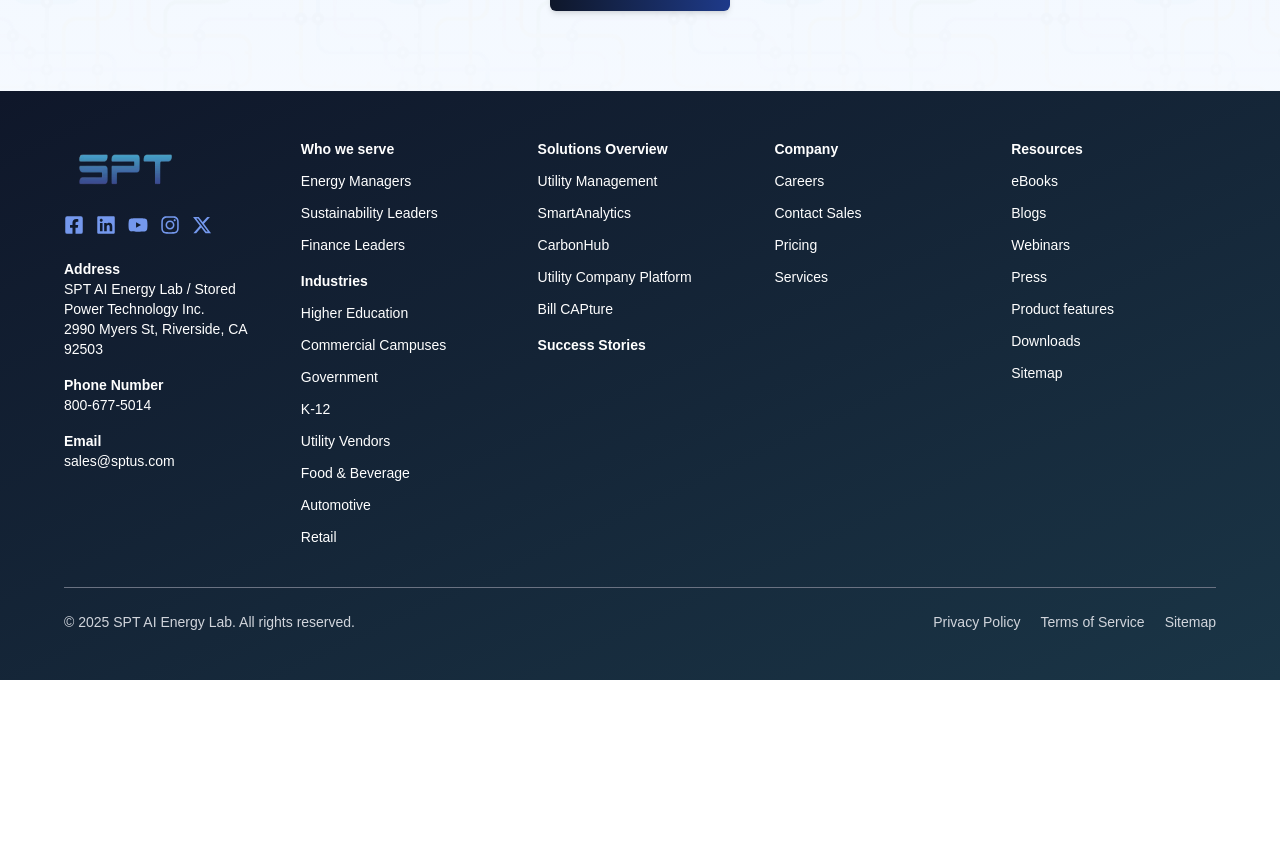
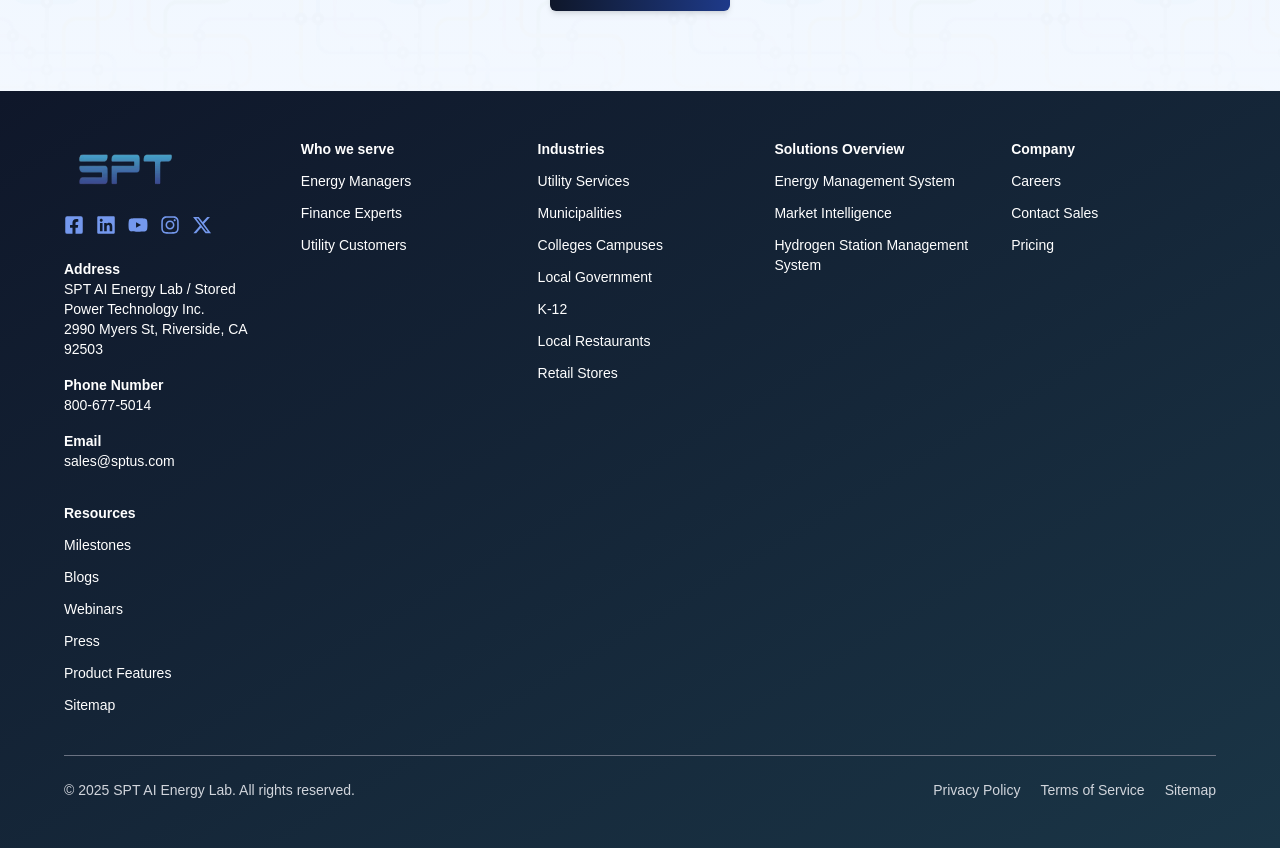
Before and after one commit to michaelcollins4848/Dev-SPT-ai-ENERGY, a React (Vite) app: page / in a window 1280 px wide. Shown: the part 3480-4328 px from the top of the page. Before the commit the page ends 4160 px from the top, so only its background shows below. Built offline with nearby package versions, Linux system fonts and the light colour scheme.

Commit message:
Updated footer

```diff
--- a/src/components/Layout/index.jsx
+++ b/src/components/Layout/index.jsx
@@ -89,28 +89,26 @@
                     <div className="text-sm space-y-3">
                         <h4 className="font-semibold">Who we serve</h4>
                         <p className=" cursor-pointer hover:underline">Energy Managers</p>
-                        <p className=" cursor-pointer hover:underline">Sustainability Leaders</p>
-                        <p className=" cursor-pointer hover:underline">Finance Leaders</p>
-                        <h4 className="mt-4 font-semibold">Industries</h4>
-                        <p className=" cursor-pointer hover:underline">Higher Education</p>
-                        <p className=" cursor-pointer hover:underline">Commercial Campuses</p>
-                        <p className=" cursor-pointer hover:underline">Government</p>
+                        <p className=" cursor-pointer hover:underline">Finance Experts</p>
+                        <p className=" cursor-pointer hover:underline">Utility Customers</p>
+                    </div>
+                    <div className="text-sm space-y-3">
+                        <h4 className="font-semibold">Industries</h4>
+                        <p className=" cursor-pointer hover:underline">Utility Services</p>
+                        <p className=" cursor-pointer hover:underline">Municipalities</p>
+                        <p className=" cursor-pointer hover:underline">Colleges Campuses</p>
+                        <p className=" cursor-pointer hover:underline">Local Government</p>
                         <p className=" cursor-pointer hover:underline">K-12</p>
-                        <p className=" cursor-pointer hover:underline">Utility Vendors</p>
-                        <p className=" cursor-pointer hover:underline">Food & Beverage</p>
-                        <p className=" cursor-pointer hover:underline">Automotive</p>
-                        <p className=" cursor-pointer hover:underline">Retail</p>
+                        <p className=" cursor-pointer hover:underline">Local Restaurants</p>
+                        <p className=" cursor-pointer hover:underline">Retail Stores</p>
                     </div>
 
                     {/* Solutions */}
                     <div className="text-sm space-y-3">
                         <h4 className="font-semibold">Solutions Overview</h4>
-                        <p className=" cursor-pointer hover:underline">Utility Management</p>
-                        <p className=" cursor-pointer hover:underline">SmartAnalytics</p>
-                        <p className=" cursor-pointer hover:underline">CarbonHub</p>
-                        <p className=" cursor-pointer hover:underline">Utility Company Platform</p>
-                        <p className=" cursor-pointer hover:underline">Bill CAPture</p>
-                        <h4 className="mt-4 font-semibold">Success Stories</h4>
+                        <p className=" cursor-pointer hover:underline">Energy Management System</p>
+                        <p className=" cursor-pointer hover:underline">Market Intelligence</p>
+                        <p className=" cursor-pointer hover:underline">Hydrogen Station Management System</p>
                     </div>
 
                     {/* Company */}
@@ -119,18 +117,16 @@
                         <p className=" cursor-pointer hover:underline">Careers</p>
                         <p className=" cursor-pointer hover:underline">Contact Sales</p>
                         <p className=" cursor-pointer hover:underline">Pricing</p>
-                        <p className=" cursor-pointer hover:underline">Services</p>
                     </div>
 
                     {/* Resources */}
                     <div className="text-sm space-y-3">
                         <h4 className="font-semibold">Resources</h4>
-                        <p className=" cursor-pointer hover:underline">eBooks</p>
+                        <p className=" cursor-pointer hover:underline">Milestones</p>
                         <p className=" cursor-pointer hover:underline">Blogs</p>
                         <p className=" cursor-pointer hover:underline">Webinars</p>
                         <p className=" cursor-pointer hover:underline">Press</p>
-                        <p className=" cursor-pointer hover:underline">Product features</p>
-                        <p className=" cursor-pointer hover:underline">Downloads</p>
+                        <p className=" cursor-pointer hover:underline">Product Features</p>
                         <p className=" cursor-pointer hover:underline">Sitemap</p>
                     </div>
                 </div>
```
